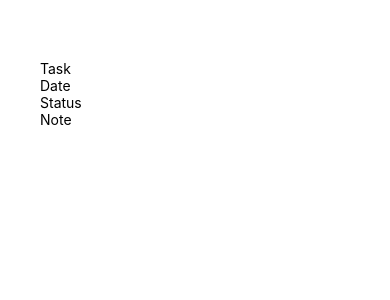
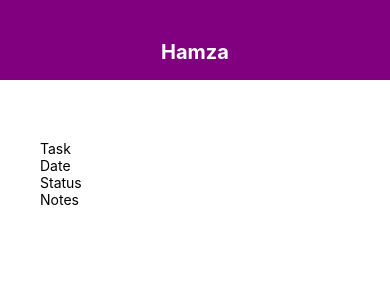
Before and after one commit to HamzaFikri/RactNativeApp, a React Native app in the folder to-do-app/: screen / in a window 390 px wide. Shown: the top 300 px of the page. Built offline with nearby package versions, Linux system fonts and the light colour scheme.

Commit message:
Update App.js

```diff
--- a/to-do-app/App.js
+++ b/to-do-app/App.js
@@ -1,18 +1,19 @@
 import React,{ useState} from 'react';
 import { StatusBar } from 'expo-status-bar';
 import { StyleSheet, Text, View, FlatList } from 'react-native';
-
+import Header from './components/header';
 
 export default function App() {
   const [stats, setStats] = useState([
     { text: 'Task', key: '1'},
     { text: 'Date', key: '2'},
     { text: 'Status', key: '3'},
-    { text: 'Note', key: '4'},
+    { text: 'Notes', key: '4'},
   ])
   return (
     <View style={styles.container}>
-      {/* {header} */}
+      <Header />
+
       <View style={styles.content}>
         {/* form */}
         <View style={styles.list}>
```
